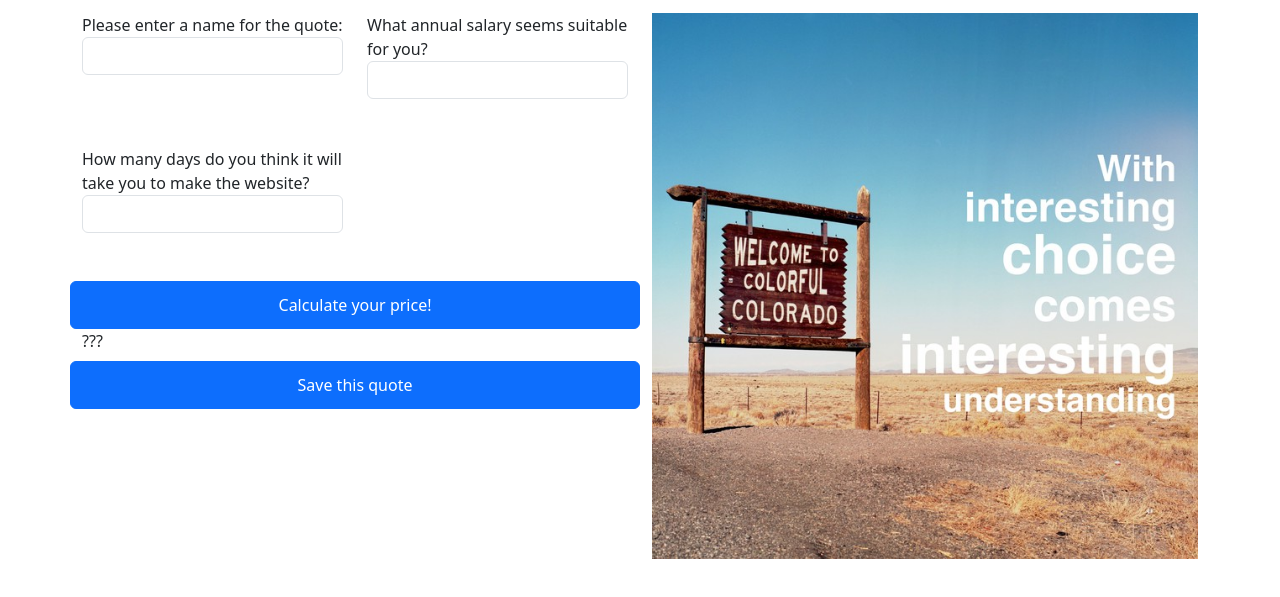
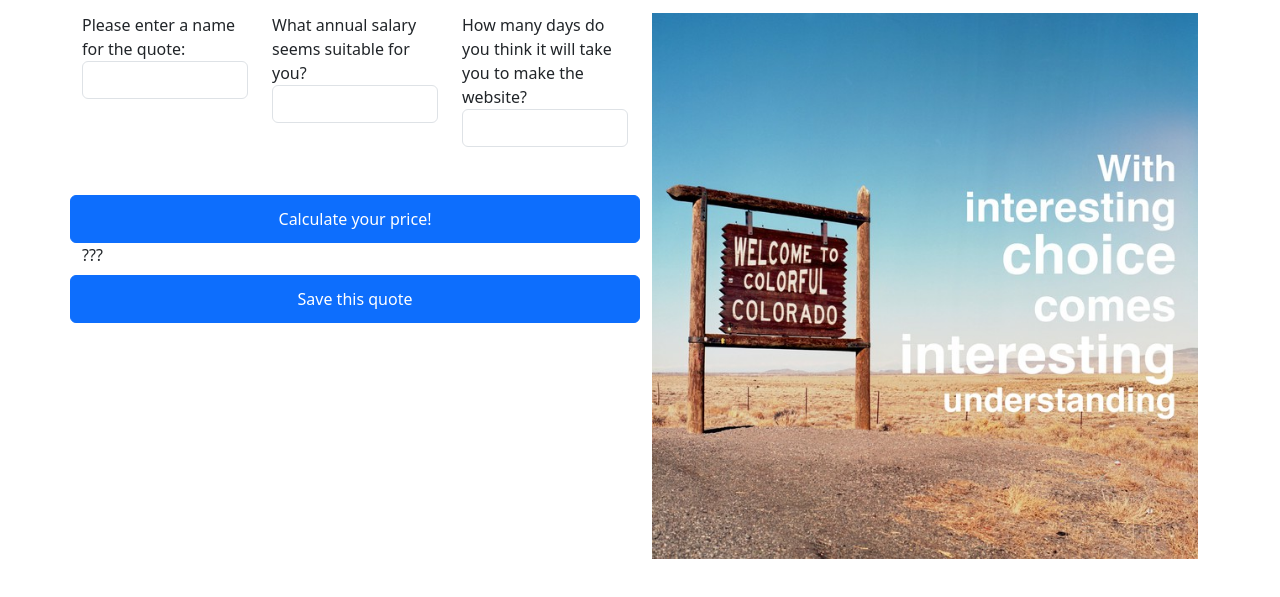
Before and after one commit to hughtml/cm4025lab1, a website: page frontend/myWebPage.html in a window 1280 px wide. Shown: the part 137-734 px from the top of the page. Drawn offline with nearby package versions, Linux system fonts and the light colour scheme.

Commit message:
Adjust Bootstrap column layouts.

```diff
--- a/frontend/myWebPage.html
+++ b/frontend/myWebPage.html
@@ -21,15 +21,15 @@
     <div class="col-sm-12 col-md-6">
       <form id="budget">
         <div class="row">
-          <div class="col-sm-12 col-md-6">
+          <div class="col-sm-12 col-md-12 col-lg-4">
             <label for="quoteName">Please enter a name for the quote:</label>
           <input class="form-control" type="text" id="quoteName" name="quoteNamr"/><br><br>
           </div>
-          <div class="col-sm-12 col-md-6">
+          <div class="col-sm-12 col-md-12  col-lg-4">
             <label for="salary">What annual salary seems suitable for you?</label>
             <input class="form-control" type="text" id="salary" name="salary"/><br><br>
           </div>
-          <div class="col-sm-12 col-md-6">
+          <div class="col-sm-12 col-md-12 col-lg-4">
             <label for="days">How many days do you think it will take you to make the website?</label>
           <input class="form-control" type="text" id="days" name="days"/><br><br>
           </div>
```
